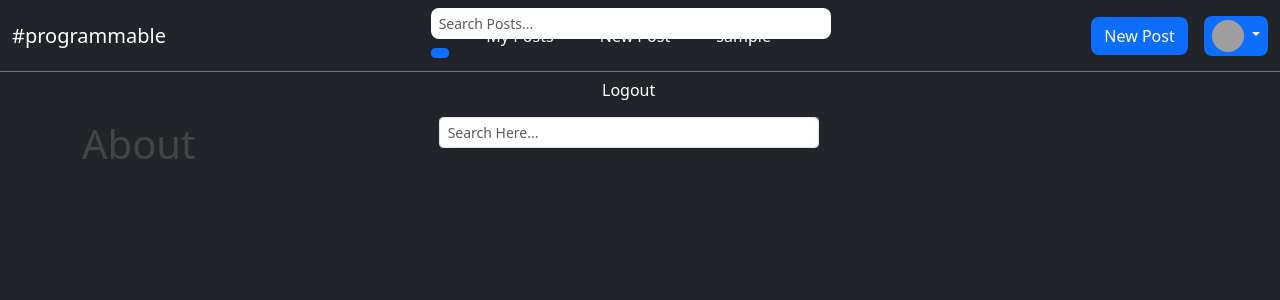
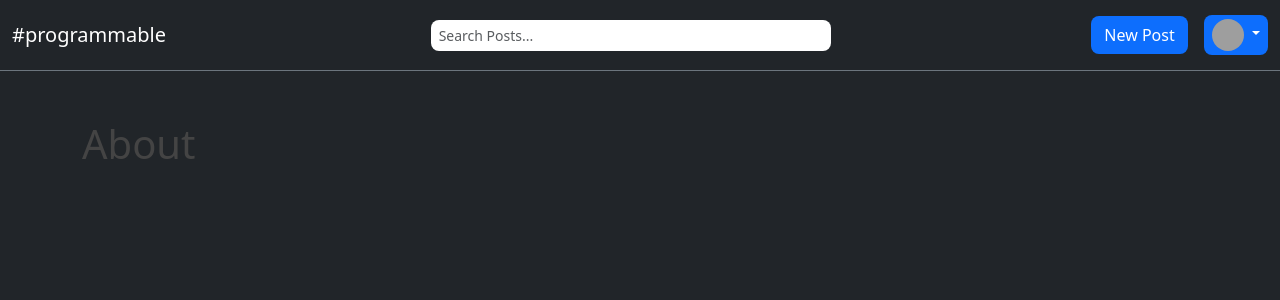
Before and after one commit to zFl4wless/26-sommercamp-social-media-app, a Django app: page /about/ in a window 1280 px wide. Shown: the top 300 px of the page. Run offline with Django 4.2, Linux system fonts and the light colour scheme; the visitor is signed in with stand-in values (Sample User, id 1); some libraries are stand-ins or nearby versions; grey boxes are pictures that could not be loaded.

Commit message:
fix: styling mistakes caused by merge conflicts

```diff
--- a/templates/base.html
+++ b/templates/base.html
@@ -41,36 +41,7 @@
                 <button type="button" onclick="searchform.submit()"
                         class="position-absolute top-0 end-0 h-100 px-2 border-0 text-primary bg-transparent pe-3">
                     <i class="fa-solid fa-magnifying-glass"></i>
-                    {% if user.is_authenticated %}
-                        <a href="{% url 'user-posts' user %}" class="btn text-white m-2">
-                            <i class="fa-solid fa-crown"></i> My Posts
-                        </a>
-                        <a href="{% url 'post-create' %} " class="btn text-white m-2">
-                            <i class="fas fa-user-edit"></i> New Post
-                        </a>
-                        <a href="{% url 'user-profile' user.username %}" class="btn text-white m-2">
-                            <i class="fa-solid fa-hippo"></i> {{ user.username }}
-                        </a>
-                        <a href="{% url 'logout' %} " class="btn text-white m-2">
-                            <i class="fas fa-sign-out-alt"></i> Logout
-                        </a>
-                    {% else %}
-                        <a href="{% url 'login' %} " class="btn text-white m-2">
-                            <i class="fas fa-user-tie"></i> Login
-                        </a>
-                        <a href="{% url 'register' %} " class="btn text-white m-2">
-                            <i class="fas fa-sign-in-alt"></i> Sign Up
-                        </a>
-                    {% endif %}
-
-                    <form class="d-flex ms-auto" id="searchform" action="{% url 'search' %}" method="get" role="search">
-                        <input class="me-1 form-control form-control-sm" name="q" type="text"
-                               value="{{ request.GET.q }}"
-                               placeholder="Search Here..."/>
-                        <button type="button" onclick="searchform.submit()"
-                                class="text-white my-color btn btn-sm btn-primary">
-                            <i class="fa fa-search"></i>
-                        </button>
+                </button>
             </div>
         </form>
 
```
